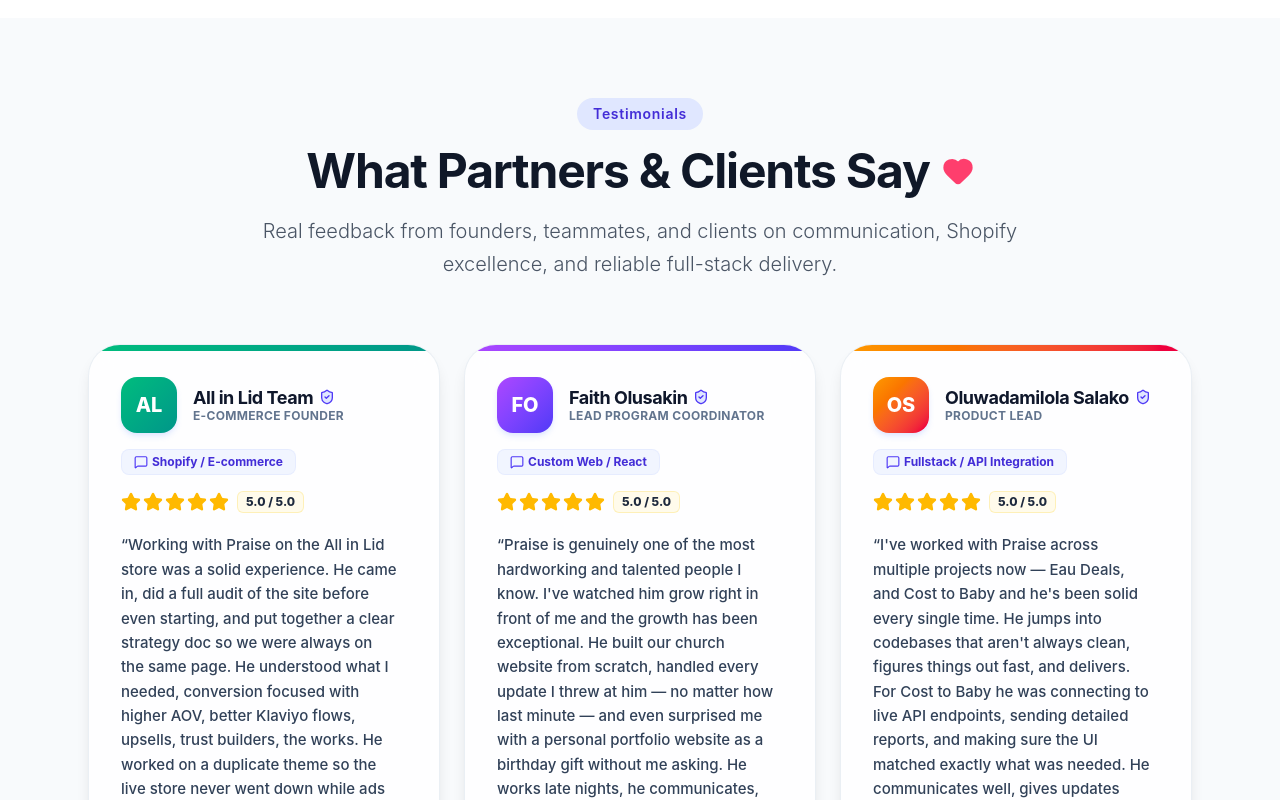
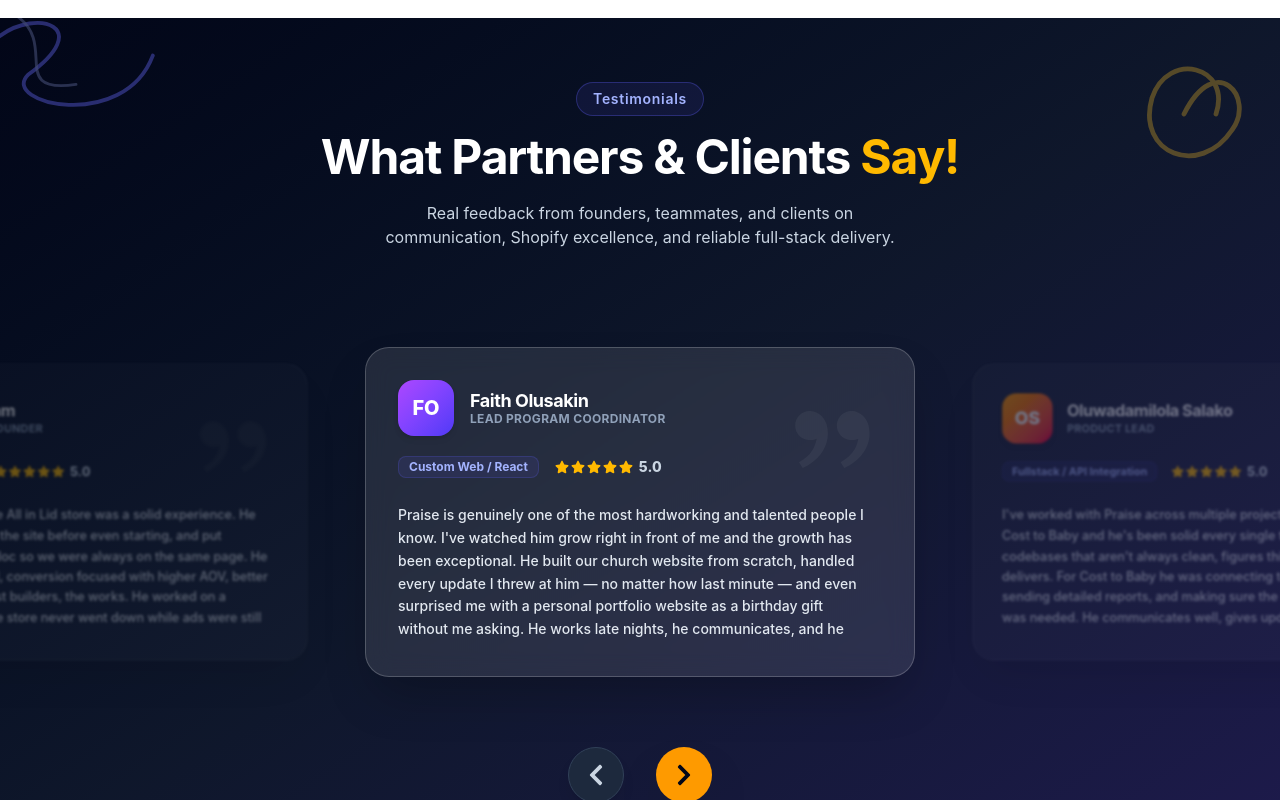
Before and after one commit to Praiseoluwasakin/Praise-Oluwasakin-Website, a Next.js app: page / in a window 1280 px wide. Shown: the part 4960-5760 px from the top of the page. Built offline with nearby package versions, Linux system fonts and the light colour scheme.

Commit message:
they did nonsense before but God pass them

```diff
--- a/src/components/testimonials.js
+++ b/src/components/testimonials.js
@@ -1,7 +1,8 @@
-import React, { useRef, useState, useEffect } from "react";
-import { Star, ShieldCheck, Heart, ChevronLeft, ChevronRight, MessageSquare } from "lucide-react";
+import React, { useState, useEffect, useCallback } from "react";
+import { FaStar, FaChevronLeft, FaChevronRight } from "react-icons/fa";
+import { RiDoubleQuotesR } from "react-icons/ri";
 
-const reviewsData = [
+const testimonials = [
   {
     name: "All in Lid Team",
     role: "E-commerce Founder",
@@ -35,168 +36,202 @@ const reviewsData = [
 ];
 
 const Testimonials = () => {
-  const scrollRef = useRef(null);
-  const [canScrollLeft, setCanScrollLeft] = useState(false);
-  const [canScrollRight, setCanScrollRight] = useState(true);
+  const items = [...testimonials, ...testimonials, ...testimonials];
+  const [activeIndex, setActiveIndex] = useState(testimonials.length);
+  const [isPaused, setIsPaused] = useState(false);
+  const [transitionDuration, setTransitionDuration] = useState(700);
 
-  // Check scroll positions to show/hide horizontal slider navigation on mobile/tablet
-  const checkScrollLimits = () => {
-    const el = scrollRef.current;
-    if (!el) return;
-    setCanScrollLeft(el.scrollLeft > 5);
-    setCanScrollRight(el.scrollLeft < el.scrollWidth - el.clientWidth - 5);
+  // Track window width for perfect responsiveness
+  const [windowWidth, setWindowWidth] = useState(
+    typeof window !== "undefined" ? window.innerWidth : 1200
+  );
+
+  useEffect(() => {
+    const handleResize = () => setWindowWidth(window.innerWidth);
+    window.addEventListener("resize", handleResize);
+    return () => window.removeEventListener("resize", handleResize);
+  }, []);
+
+  // Dynamic dimensions based on viewport
+  const isMobile = windowWidth < 640;
+  const isTablet = windowWidth >= 640 && windowWidth < 1024;
+
+  const cardWidth = isMobile ? windowWidth * 0.85 : isTablet ? 500 : 550;
+  const gap = isMobile ? 15 : 30;
+
+  const next = useCallback(() => {
+    setTransitionDuration(700);
+    setActiveIndex((prev) => prev + 1);
+  }, []);
+
+  const prev = () => {
+    setTransitionDuration(700);
+    setActiveIndex((prev) => prev - 1);
   };
 
   useEffect(() => {
-    const el = scrollRef.current;
-    if (el) {
-      el.addEventListener("scroll", checkScrollLimits, { passive: true });
-      // Initial check
-      checkScrollLimits();
+    if (isPaused) return;
+    const interval = setInterval(() => next(), 5000);
+    return () => clearInterval(interval);
+  }, [next, isPaused]);
+
+  // Seamless snap transitions back to clone anchors
+  useEffect(() => {
+    if (activeIndex === items.length - testimonials.length) {
+      const snapTimer = setTimeout(() => {
+        setTransitionDuration(0);
+        setActiveIndex(testimonials.length);
+      }, 700); // Wait for current slide transition to finish
+      return () => clearTimeout(snapTimer);
     }
-    return () => {
-      if (el) el.removeEventListener("scroll", checkScrollLimits);
-    };
-  }, []);
-
-  const scrollLeft = () => {
-    if (scrollRef.current) {
-      const cardWidth = scrollRef.current.firstElementChild?.clientWidth || 320;
-      scrollRef.current.scrollBy({ left: -(cardWidth + 24), behavior: "smooth" });
+    if (activeIndex === testimonials.length - 1) {
+      const snapTimer = setTimeout(() => {
+        setTransitionDuration(0);
+        setActiveIndex(items.length - testimonials.length - 1);
+      }, 700); // Wait for current slide transition to finish
+      return () => clearTimeout(snapTimer);
     }
-  };
-
-  const scrollRight = () => {
-    if (scrollRef.current) {
-      const cardWidth = scrollRef.current.firstElementChild?.clientWidth || 320;
-      scrollRef.current.scrollBy({ left: cardWidth + 24, behavior: "smooth" });
-    }
-  };
+  }, [activeIndex, items.length, testimonials.length]);
 
   return (
-    <section id="reviews" className="bg-slate-50 py-20 relative overflow-hidden">
-      {/* Self-contained styling to hide scrollbars while preserving snap gestures */}
-      <style>{`
-        .reviews-scroll::-webkit-scrollbar {
-          display: none;
-        }
-        .reviews-scroll {
-          -ms-overflow-style: none;
-          scrollbar-width: none;
-        }
-      `}</style>
+    <section
+      id="reviews"
+      className="relative py-16 bg-gradient-to-br from-slate-950 via-slate-900 to-indigo-950 text-white overflow-hidden font-sans select-none"
+      onMouseEnter={() => setIsPaused(true)}
+      onMouseLeave={() => setIsPaused(false)}
+    >
+      {/* --- DECORATIVE TOP CORNER SHAPES --- */}
+      <div className="absolute top-[-20px] left-[-20px] w-32 h-32 md:w-48 md:h-48 opacity-40 pointer-events-none">
+        <svg viewBox="0 0 200 200" fill="none" className="w-full h-full">
+          <path
+            d="M20 40C60 10 120 30 50 80C20 110 150 140 180 60"
+            stroke="#6366f1"
+            strokeWidth="4"
+            strokeLinecap="round"
+          />
+          <path
+            d="M40 20C80 50 30 100 100 90"
+            stroke="#a5b4fc"
+            strokeWidth="3"
+            strokeLinecap="round"
+            opacity="0.6"
+          />
+        </svg>
+      </div>
 
-      {/* Decorative Blur Backgrounds */}
-      <div className="absolute top-1/4 left-[-10%] w-96 h-96 bg-indigo-200/30 rounded-full blur-[120px] pointer-events-none -z-10" />
-      <div className="absolute bottom-1/4 right-[-10%] w-96 h-96 bg-amber-100/40 rounded-full blur-[120px] pointer-events-none -z-10" />
+      <div className="absolute top-4 right-4 w-24 h-24 md:w-40 md:h-40 opacity-30 pointer-events-none">
+        <svg viewBox="0 0 200 200" fill="none" className="w-full h-full">
+          <path
+            d="M100 100C140 20 190 80 160 120C120 180 40 150 60 80C80 20 160 40 140 100"
+            stroke="#fbbf24"
+            strokeWidth="6"
+            strokeLinecap="round"
+          />
+        </svg>
+      </div>
 
-      <div className="mx-auto max-w-6xl px-6 relative z-10">
-
-        {/* Header */}
-        <div className="text-center mb-16">
-          <span className="inline-block px-4 py-1.5 rounded-full bg-indigo-100 text-sm font-semibold text-indigo-700 tracking-wider">
+      {/* HEADER */}
+      <div className="text-center px-4 relative z-10 mb-8 md:mb-12">
+        <span className="inline-block px-4 py-1.5 rounded-full bg-indigo-500/10 border border-indigo-500/30 text-sm font-semibold text-indigo-300 tracking-wider mb-3">
           Testimonials
         </span>
-          <h2 className="text-4xl md:text-5xl font-extrabold text-gray-900 mt-3 flex items-center justify-center gap-3">
-            What Partners & Clients Say <Heart className="w-8 h-8 text-rose-500 fill-rose-500 animate-pulse-subtle" />
+        <h2 className="text-3xl md:text-5xl font-extrabold mb-3 md:mb-4 tracking-tight">
+          What Partners & Clients <span className="text-amber-400">Say!</span>
         </h2>
-          <p className="mt-4 text-xl text-gray-600 max-w-3xl mx-auto font-light leading-relaxed">
+        <p className="text-slate-300 px-4 mx-auto text-sm md:text-base font-normal max-w-xl">
           Real feedback from founders, teammates, and clients on communication, Shopify excellence, and reliable full-stack delivery.
         </p>
       </div>
 
-        {/* Scroll Control Arrows for mobile and tablet touch guidance */}
-        <div className="flex md:hidden justify-end gap-3 mb-4 pr-1">
-          <button
-            onClick={scrollLeft}
-            disabled={!canScrollLeft}
-            aria-label="Scroll left"
-            className={`w-10 h-10 rounded-full border flex items-center justify-center transition-all shadow-md ${
-              canScrollLeft
-                ? "bg-white border-slate-200 text-slate-800 hover:bg-slate-50 active:scale-95"
-                : "bg-slate-100/50 border-slate-100 text-slate-300 cursor-not-allowed"
+      {/* CAROUSEL TRACK */}
+      <div className="relative w-full h-[380px] md:h-[430px] flex items-center justify-center">
+        <div
+          className="flex"
+          style={{
+            transform: `translateX(calc(50% - (${activeIndex} * ${cardWidth}px) - (${cardWidth / 2}px) - (${activeIndex} * ${gap}px)))`,
+            transition: transitionDuration > 0 ? `transform ${transitionDuration}ms ease-[cubic-bezier(0.25,1,0.5,1)]` : "none"
+          }}
+        >
+          {items.map((item, index) => {
+            const isActive = index === activeIndex;
+            return (
+              <div
+                key={index}
+                style={{ width: `${cardWidth}px`, marginRight: `${gap}px` }}
+                className={`flex-shrink-0 transition-all duration-700 ease-in-out ${
+                  isActive
+                    ? "scale-100 opacity-100 z-10 blur-0"
+                    : "scale-[0.85] md:scale-90 opacity-40 blur-[1px] z-0"
                 }`}
               >
-            <ChevronLeft className="w-5 h-5" />
-          </button>
-          <button
-            onClick={scrollRight}
-            disabled={!canScrollRight}
-            aria-label="Scroll right"
-            className={`w-10 h-10 rounded-full border flex items-center justify-center transition-all shadow-md ${
-              canScrollRight
-                ? "bg-white border-slate-200 text-slate-800 hover:bg-slate-50 active:scale-95"
-                : "bg-slate-100/50 border-slate-100 text-slate-300 cursor-not-allowed"
+                <div
+                  className={`rounded-[20px] md:rounded-[24px] p-6 md:p-8 h-[290px] md:h-[330px] relative shadow-2xl flex flex-col justify-between transition-colors duration-500 ${
+                    isActive
+                      ? "bg-white/10 border border-white/20 backdrop-blur-md"
+                      : "bg-white/5 border border-white/10"
                   }`}
                 >
-            <ChevronRight className="w-5 h-5" />
-          </button>
-        </div>
+                  <RiDoubleQuotesR className="absolute right-4 md:right-8 top-6 md:top-10 text-7xl md:text-[100px] text-white/5 pointer-events-none" />
 
-        {/* Reviews Grid & Swipe Scroller */}
-        <div
-          ref={scrollRef}
-          className="reviews-scroll flex md:grid md:grid-cols-3 gap-6 overflow-x-auto md:overflow-x-visible snap-x snap-mandatory pb-6 md:pb-0 scroll-smooth px-1 md:px-0"
-        >
-          {reviewsData.map((item, index) => (
-            <article
-              key={index}
-              className="group relative bg-white/80 backdrop-blur-md border border-slate-200/70 rounded-[2rem] p-8 shadow-lg hover:shadow-2xl transition-all duration-500 hover:-translate-y-2 flex flex-col justify-between overflow-hidden snap-center min-w-[290px] sm:min-w-[340px] md:min-w-0 flex-shrink-0"
-            >
-              {/* Subtle top indicator with card gradient color */}
-              <div className={`absolute top-0 left-0 right-0 h-1.5 bg-gradient-to-r ${item.gradient}`} />
-
-              {/* Card interactive backdrop glow */}
-              <div className="absolute inset-0 bg-gradient-to-tr from-slate-50/50 via-indigo-50/5 to-amber-50/10 opacity-0 group-hover:opacity-100 transition-opacity duration-500 pointer-events-none -z-10" />
-
+                  {/* Header info: Avatar initials, Name and Role */}
                   <div>
-                {/* Header info (Avatar and Initials) */}
-                <div className="flex items-center gap-4">
-                  <div className={`w-14 h-14 rounded-2xl bg-gradient-to-br ${item.gradient} flex items-center justify-center text-white font-extrabold text-xl shadow-md shadow-indigo-100 group-hover:scale-[1.05] transition-transform duration-300`}>
+                    <div className="flex items-center gap-3 md:gap-4 mb-3 md:mb-5">
+                      <div className={`w-10 h-10 md:w-14 md:h-14 rounded-2xl bg-gradient-to-br ${item.gradient} flex items-center justify-center text-white font-extrabold text-lg md:text-xl shadow-md`}>
                         {item.initials}
                       </div>
                       <div>
-                    <h3 className="text-lg font-extrabold text-slate-900 group-hover:text-indigo-900 transition-colors duration-300 flex items-center gap-1.5">
+                        <h3 className="font-extrabold text-sm md:text-lg tracking-tight text-white flex items-center gap-1.5">
                           {item.name}
-                      <ShieldCheck className="w-4 h-4 text-indigo-600 fill-indigo-100" title="Verified Client" />
                         </h3>
-                    <p className="text-xs font-bold text-slate-500 tracking-wide uppercase">{item.role}</p>
+                        <p className="text-[10px] md:text-xs font-bold text-slate-400 tracking-wide uppercase">{item.role}</p>
                       </div>
                     </div>
 
-                {/* Subtag detailing the work completed */}
-                <div className="mt-4 flex flex-wrap gap-2">
-                  <span className="inline-flex items-center gap-1 px-3 py-1 bg-indigo-50/80 text-indigo-700 text-xs font-bold rounded-lg border border-indigo-100/60 transition-colors group-hover:bg-indigo-100/70">
-                    <MessageSquare className="w-3.5 h-3.5 text-indigo-600" />
+                    {/* Tag details & Star Rating */}
+                    <div className="flex flex-wrap items-center gap-2.5 md:gap-4 mb-3 md:mb-4">
+                      <span className="inline-flex items-center px-2.5 py-0.5 bg-indigo-500/10 text-indigo-300 text-[10px] md:text-xs font-bold rounded-lg border border-indigo-500/20">
                         {item.tag}
                       </span>
+                      <div className="flex items-center gap-1.5">
+                        <div className="flex text-amber-400 text-xs md:text-sm gap-0.5">
+                          {[...Array(5)].map((_, i) => (
+                            <FaStar key={i} />
+                          ))}
+                        </div>
+                        <span className="font-extrabold text-xs md:text-sm text-slate-300">
+                          {item.rating.toFixed(1)}
+                        </span>
+                      </div>
+                    </div>
                   </div>
 
-                {/* Star rating display */}
-                <div className="flex items-center gap-2 mt-4 mb-5">
-                  <div className="flex text-amber-400 gap-0.5">
-                    {[...Array(5)].map((_, i) => (
-                      <Star key={i} className="w-5 h-5 fill-amber-400 text-amber-400" />
-                    ))}
+                  {/* Review Text */}
+                  <p className="text-slate-200 leading-relaxed text-xs md:text-sm font-medium pr-2 overflow-y-auto h-[120px] md:h-[140px] scrollbar-thin scrollbar-thumb-indigo-500/30 scrollbar-track-transparent">
+                    {item.text}
+                  </p>
                 </div>
-                  <span className="text-xs font-extrabold text-slate-800 bg-amber-50 px-2 py-0.5 rounded-md border border-amber-200/50">
-                    5.0 / 5.0
-                  </span>
+              </div>
+            );
+          })}
+        </div>
       </div>
 
-                {/* Testimonial Quote Text */}
-                <p className="text-slate-700 leading-relaxed text-[15px] font-medium pr-2 whitespace-pre-line">
-                  &ldquo;{item.text}&rdquo;
-                </p>
-              </div>
-
-              {/* Elegant Backdrop Quote Symbol */}
-              <div className="absolute right-6 bottom-4 text-slate-100/80 select-none pointer-events-none -z-20 font-serif text-9xl opacity-60 group-hover:text-indigo-50/60 group-hover:scale-110 transition-all duration-500">
-                ”
-              </div>
-            </article>
-          ))}
-        </div>
+      {/* CONTROLS */}
+      <div className="flex justify-center gap-4 md:gap-8 mt-2 md:mt-5 relative z-10">
+        <button
+          onClick={prev}
+          aria-label="Previous testimonial"
+          className="w-10 h-10 md:w-14 md:h-14 rounded-full bg-slate-800 text-slate-300 hover:bg-slate-700 hover:text-white flex items-center justify-center transition-all shadow-lg border border-slate-700 active:scale-95"
+        >
+          <FaChevronLeft size={isMobile ? 18 : 24} />
+        </button>
+        <button
+          onClick={next}
+          aria-label="Next testimonial"
+          className="w-10 h-10 md:w-14 md:h-14 rounded-full bg-amber-500 text-slate-950 hover:bg-amber-400 flex items-center justify-center shadow-2xl transition-all hover:scale-110 active:scale-95"
+        >
+          <FaChevronRight size={isMobile ? 18 : 24} />
+        </button>
       </div>
     </section>
   );
```
Lines whose indentation alone changed are shown as unchanged.
